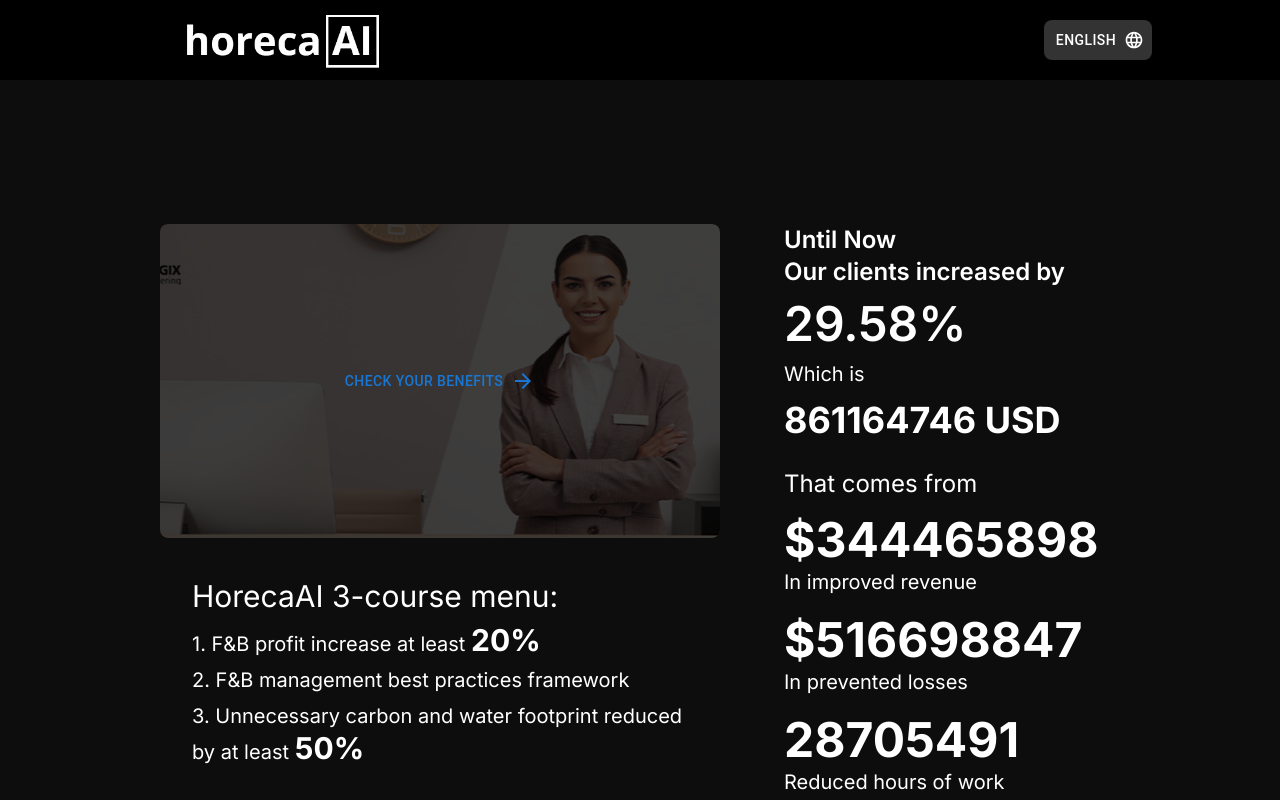
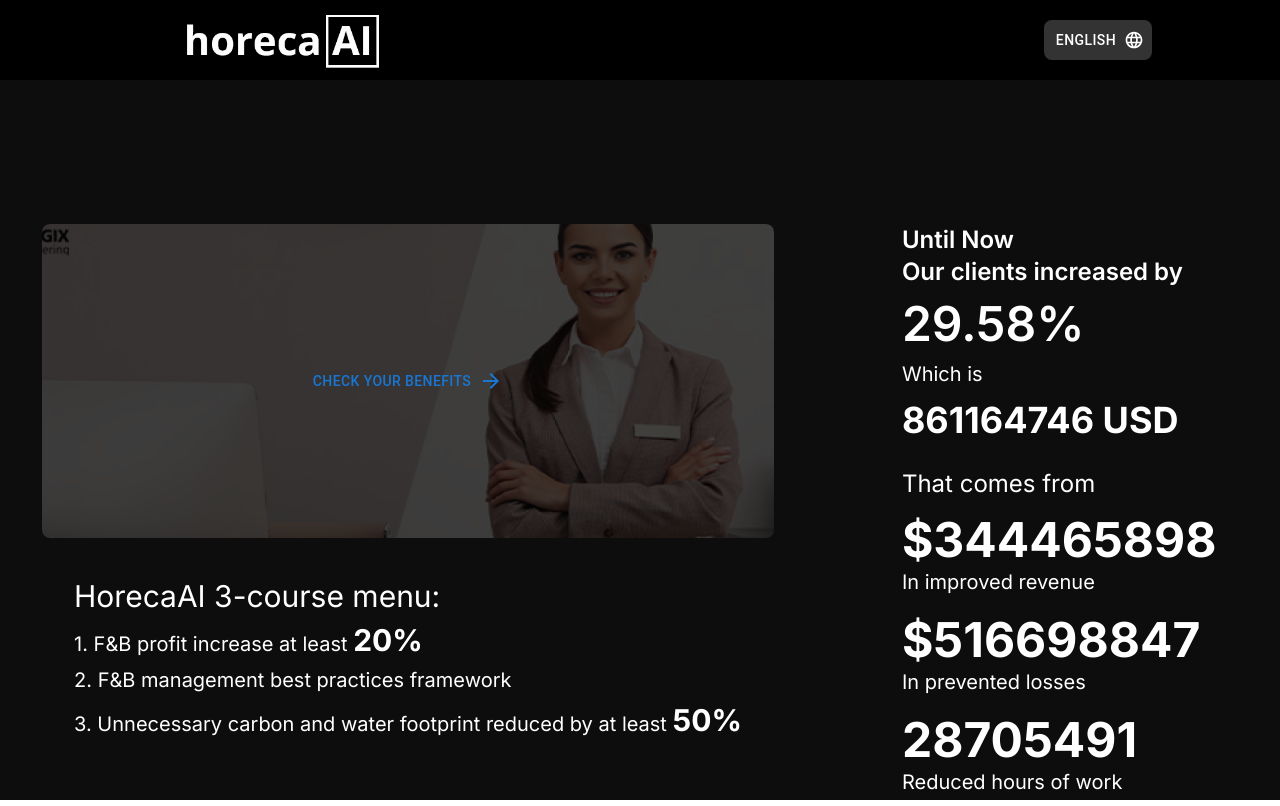
Before and after one commit to alamin71/Bartosz-inventory, a Next.js app: page / in a window 1280 px wide. Built offline with nearby package versions, Linux system fonts and the light colour scheme; no server answers.

Commit message:
design update

```diff
--- a/src/app/page.jsx
+++ b/src/app/page.jsx
@@ -47,7 +47,7 @@
   const total = values.revenue + values.losses;
 
   return (
-    <div className="flex flex-col lg:flex-row gap-4 md:gap-64 lg:gap-12 lg:h-[calc(100vh-80px)] bg-black/95 sm:px-8 md:px-16 lg:px-10 xl:px-40 sm:py-20">
+    <div className="flex flex-col xl:justify-center lg:flex-row gap-4 md:gap-64 xl:gap-28 lg:gap-12 lg:h-[calc(100vh-80px)] bg-black/95 sm:px-8 md:px-16 lg:px-10 sm:py-20">
       <div className="bg-white/10 flex-grow lg:flex-grow-0 rounded-lg mt-5 lg:mt-16 lg:h-[56%] md:h-[480px] ">
         <div className="relative h-64 sm:h-[400px] md:h-[480px] lg:h-full rounded-lg overflow-hidden ">
           <Image
```
